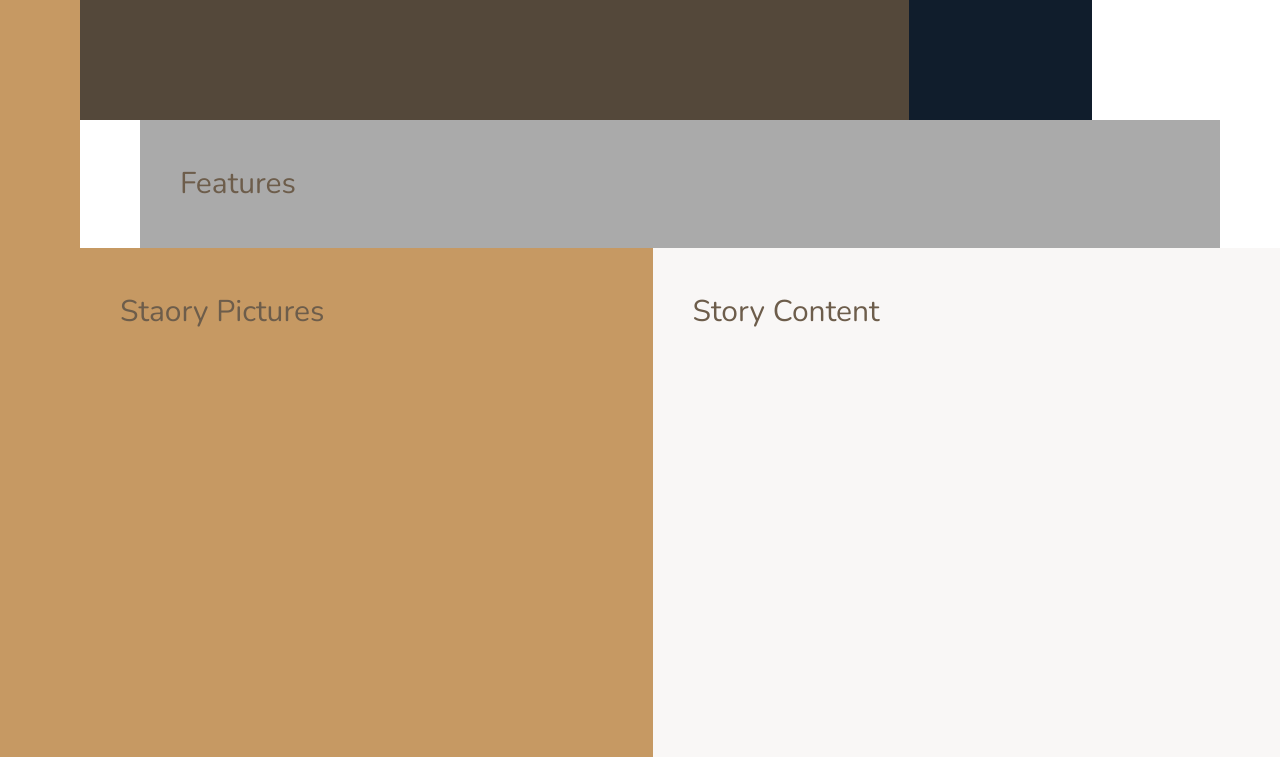
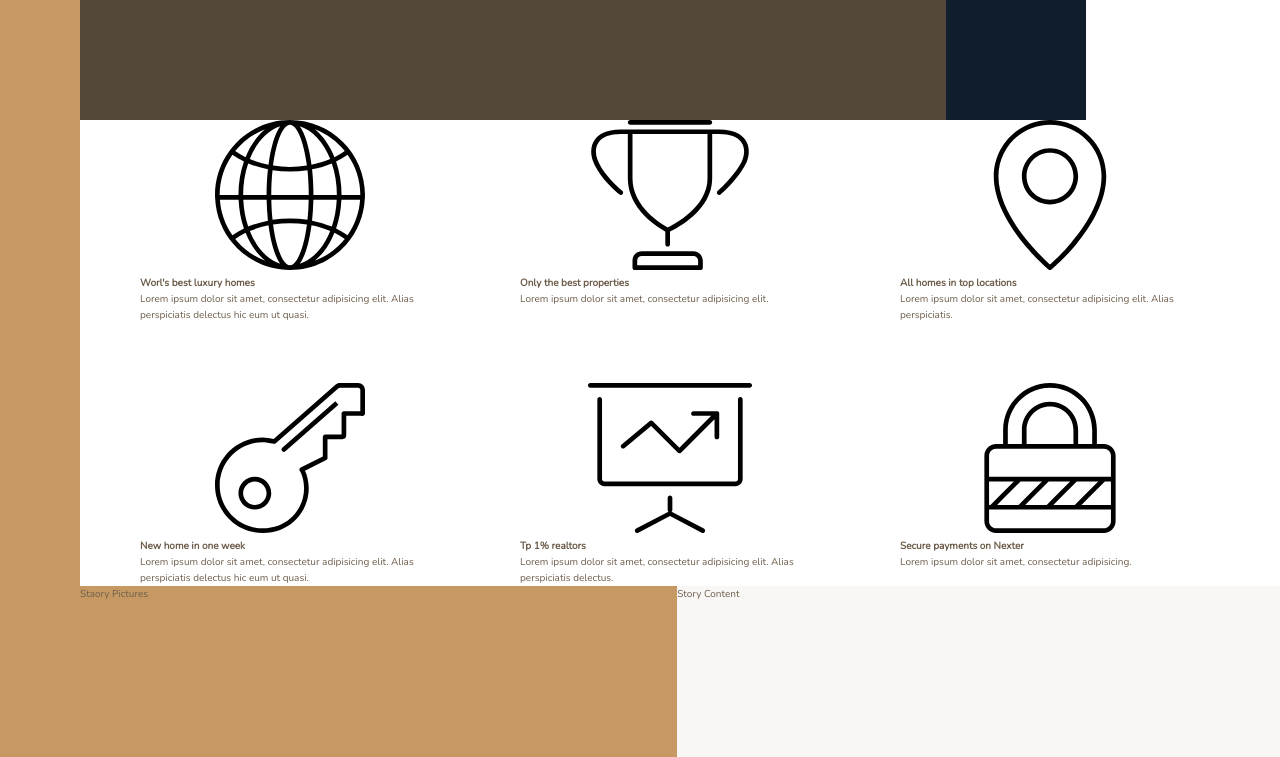
Before and after one commit to gilberto-espinoso/nexter-landing-page, a website: page index.html in a window 1280 px wide. Shown: the part 520-1277 px from the top of the page. Drawn offline with nearby package versions, Linux system fonts and the light colour scheme.

Commit message:
feat: building the feature section - part1

```diff
--- a/index.html
+++ b/index.html
@@ -1,30 +1,88 @@
 <!DOCTYPE html>
 <html lang="en">
   <head>
-        <meta charset="UTF-8">
-        <meta name="viewport" content="width=device-width, initial-scale=1.0">
-        <meta http-equiv="X-UA-Compatible" content="ie=edge">
+    <meta charset="UTF-8" />
+    <meta name="viewport" content="width=device-width, initial-scale=1.0" />
+    <meta http-equiv="X-UA-Compatible" content="ie=edge" />
 
-        <link href="https://fonts.googleapis.com/css?family=Josefin+Sans:300,400,400i|Nunito:300,300i" rel="stylesheet">
-        <link rel="stylesheet" href="css/style.css">
-        <link rel="shortcut icon" type="image/png" href="img/favicon.png">
+    <link
+      href="https://fonts.googleapis.com/css?family=Josefin+Sans:300,400,400i|Nunito:300,300i"
+      rel="stylesheet"
+    />
+    <link rel="stylesheet" href="css/style.css" />
+    <link rel="shortcut icon" type="image/png" href="img/favicon.png" />
 
     <title>nexter &mdash; your home, your freedom</title>
   </head>
   <body class="container">
     <div class="sidebar">Sidebar</div>
 
-       <header class="header">
-        Header
-       </header>
+    <header class="header">Header</header>
 
     <div class="realtors">Top 3 realtors</div>
 
-       <section class="features">Features</section>
+    <section class="features">
+      <div class="feature">
+        <svg class="feature__icon">
+          <use xlink:href="img/sprite.svg#icon-global"></use>
+        </svg>
+        <h4 class="heading-4">Worl's best luxury homes</h4>
+        <p class="feature__text">
+          Lorem ipsum dolor sit amet, consectetur adipisicing elit. Alias
+          perspiciatis delectus hic eum ut quasi.
+        </p>
+      </div>
+      <div class="feature">
+        <svg class="feature__icon">
+          <use xlink:href="img/sprite.svg#icon-trophy"></use>
+        </svg>
+        <h4 class="heading-4">Only the best properties</h4>
+        <p class="feature__text">
+          Lorem ipsum dolor sit amet, consectetur adipisicing elit.
+        </p>
+      </div>
+      <div class="feature">
+        <svg class="feature__icon">
+          <use xlink:href="img/sprite.svg#icon-map-pin"></use>
+        </svg>
+        <h4 class="heading-4">All homes in top locations</h4>
+        <p class="feature__text">
+          Lorem ipsum dolor sit amet, consectetur adipisicing elit. Alias
+          perspiciatis.
+        </p>
+      </div>
+      <div class="feature">
+        <svg class="feature__icon">
+          <use xlink:href="img/sprite.svg#icon-key"></use>
+        </svg>
+        <h4 class="heading-4">New home in one week</h4>
+        <p class="feature__text">
+          Lorem ipsum dolor sit amet, consectetur adipisicing elit. Alias
+          perspiciatis delectus hic eum ut quasi.
+        </p>
+      </div>
+      <div class="feature">
+        <svg class="feature__icon">
+          <use xlink:href="img/sprite.svg#icon-presentation"></use>
+        </svg>
+        <h4 class="heading-4">Tp 1% realtors</h4>
+        <p class="feature__text">
+          Lorem ipsum dolor sit amet, consectetur adipisicing elit. Alias
+          perspiciatis delectus.
+        </p>
+      </div>
+      <div class="feature">
+        <svg class="feature__icon">
+          <use xlink:href="img/sprite.svg#icon-lock"></use>
+        </svg>
+        <h4 class="heading-4">Secure payments on Nexter</h4>
+        <p class="feature__text">
+          Lorem ipsum dolor sit amet, consectetur adipisicing.
+        </p>
+      </div>
+    </section>
 
-       <div class="story__pictures">
-        Staory Pictures
-       </div>
+    <div class="story__pictures">Staory Pictures</div>
 
     <div class="story__content">Story Content</div>
 
--- a/sass/_base.scss
+++ b/sass/_base.scss
@@ -1,18 +1,18 @@
 // COLOR VARIABLES
 $color-primary: #c69963;
-$color-primary-dark: #B28451;
+$color-primary-dark: #b28451;
 
 $color-secondary: #101d2c;
 
 $color-grey-light-1: #f9f7f6;
 $color-grey-light-2: #aaa;
 
-$color-grey-dark-1: #54483A;
-$color-grey-dark-2: #6D5D4B;
+$color-grey-dark-1: #54483a;
+$color-grey-dark-2: #6d5d4b;
 
 // FONT VARIABLES
-$font-primary: 'Nunito', sans-serif;
-$font-display: 'Josefin Sans', sans-serif;
+$font-primary: "Nunito", sans-serif;
+$font-display: "Josefin Sans", sans-serif;
 
 *,
 *::before,
@@ -20,14 +20,13 @@ $font-display: 'Josefin Sans', sans-serif;
   margin: 0;
   padding: 0;
   box-sizing: inherit;
-}lo
-
-html {
+}
+lo html {
   box-sizing: border-box;
   font-size: 62.5%; //10px/16px = 62.5% => 1rem = 10px
 }
 
-body{
+body {
   font-family: $font-primary;
   color: $color-grey-dark-2;
   font-weight: 300;
@@ -47,7 +46,7 @@ html {
   font-size: 62.5%; //10px/16px = 62.5% => 1rem = 10px
 }
 
-body{
+body {
   font-family: $font-primary;
   color: $color-grey-dark-2;
   font-weight: 300;
@@ -57,11 +56,8 @@ body{
 .container {
   display: grid;
   grid-template-rows: 80vh min-content 40vw repeat(3, min-content);
-  grid-template-columns: [sidebar-start]8rem [sidebar-end full-start] minmax(6rem, 1fr) [center-start] repeat(8,
-   [col-start] minmax(min-content, 14rem) [col-end] )[center-end] minmax(6rem, 1fr) [full-end];
-
-   & > * {
-    padding: 4rem;
-    font-size: 3rem;
-   }
+  grid-template-columns:
+    [sidebar-start]8rem [sidebar-end full-start] minmax(6rem, 1fr)
+    [center-start] repeat(8, [col-start] minmax(min-content, 14rem) [col-end])
+    [center-end] minmax(6rem, 1fr) [full-end];
 }
--- a/sass/_features.scss
+++ b/sass/_features.scss
@@ -1,4 +1,7 @@
 .features {
-  background-color: $color-grey-light-2;
   grid-column: center-start / center-end;
+
+  display: grid;
+  grid-template-columns: repeat(3, 1fr);
+  grid-gap: 6rem;
 }
```
Also changed, not shown: css/style.css. Lines whose indentation alone changed are shown as unchanged.
